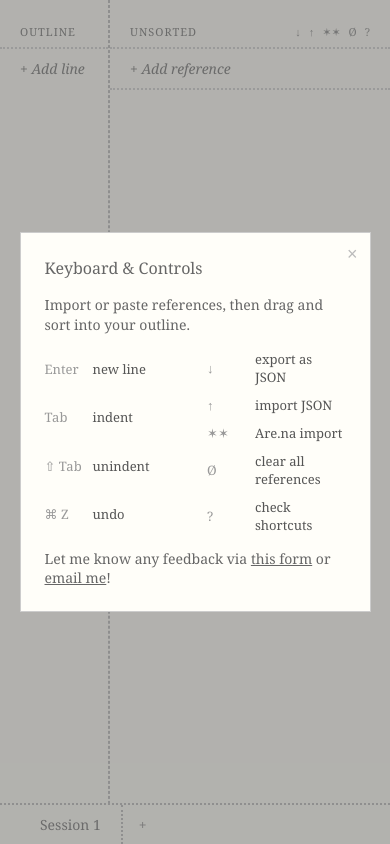
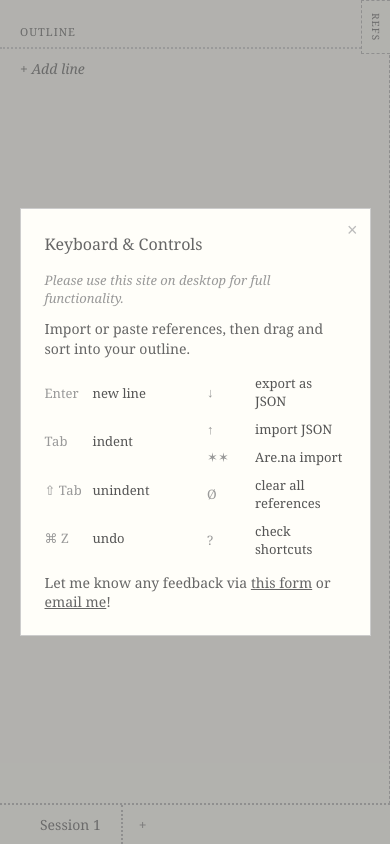
Before and after one commit to connieliu0/light-research, a plain HTML site: page index.html in a window 390 px wide. Drawn offline with Linux system fonts and the light colour scheme.

Commit message:
mobile responsive

```diff
--- a/index.html
+++ b/index.html
@@ -524,6 +524,77 @@
       color: #fff;
       border: none;
     }
+
+    .mobile-refs-tab {
+      display: none;
+    }
+
+    @media (max-width: 768px) {
+      .mobile-only-note {
+        display: block !important;
+      }
+    }
+
+    @media (max-width: 768px) {
+      body {
+        overflow: hidden;
+      }
+
+      .container {
+        flex-direction: row;
+        position: relative;
+      }
+
+      .left-panel {
+        flex: 1;
+        transition: flex 0.2s ease;
+      }
+
+      .middle-panel,
+      .middle-panel.expanded {
+        display: none !important;
+        width: 0 !important;
+      }
+
+      .right-panel {
+        width: 0;
+        overflow: hidden;
+        flex-shrink: 0;
+        transition: width 0.2s ease;
+      }
+
+      .right-panel.mobile-expanded {
+        width: 50%;
+      }
+
+      /* small tap tab on right edge */
+      .mobile-refs-tab {
+        display: flex;
+        align-items: center;
+        justify-content: center;
+        position: fixed;
+        right: 0;
+        top: 0;
+        writing-mode: vertical-rl;
+        text-orientation: mixed;
+        padding: 12px 7px;
+        background: #fffef9;
+        border: 0.5px dashed #ccc;
+        border-right: none;
+        cursor: pointer;
+        font-size: 10px;
+        text-transform: uppercase;
+        letter-spacing: 1px;
+        color: #999;
+        z-index: 10;
+        transition: right 0.2s ease;
+        user-select: none;
+      }
+
+      .mobile-refs-tab.refs-open {
+        right: 50%;
+      }
+    }
   </style>
 </head>
 <body>
@@ -558,12 +629,15 @@
     </div>
   </div>
 
+  <div class="mobile-refs-tab" id="mobile-refs-tab" onclick="toggleMobileRefs()">Refs</div>
+
   <div class="tab-bar" id="tab-bar"></div>
 
   <div class="modal-overlay" id="help-modal">
     <div class="modal" style="width:460px;position:relative;">
       <button onclick="closeHelpModal()" style="position:absolute;top:12px;right:12px;background:none;border:none;cursor:pointer;font-size:18px;color:#bbb;padding:0;line-height:1;">×</button>
       <h3 style="color:#666;">Keyboard & Controls</h3>
+      <p class="mobile-only-note" style="display:none; color:#999; font-size:13px; font-style:italic; margin-bottom:12px;">Please use this site on desktop for full functionality.</p>
       <p style="color:#666; padding-bottom:10px; font-size:14px; line-height:1.4;">Import or paste references, then drag and sort into your outline.</p>
 
       <div style="display: flex; gap: 24px; width: 100%;">
@@ -609,6 +683,14 @@
     function analyticsEventSlug(name) {
       const slug = String(name).toLowerCase().replace(/[^a-z0-9]+/g, '_').replace(/^_|_$/g, '');
       return (slug || 'custom_event').slice(0, 40);
+    }
+
+    function toggleMobileRefs() {
+      const rightPanel = document.querySelector('.right-panel');
+      const tab = document.getElementById('mobile-refs-tab');
+      const isOpen = rightPanel.classList.toggle('mobile-expanded');
+      tab.classList.toggle('refs-open', isOpen);
+      tab.textContent = isOpen ? '×' : 'Refs';
     }
 
     function analyticsTrack(name, data) {
```
